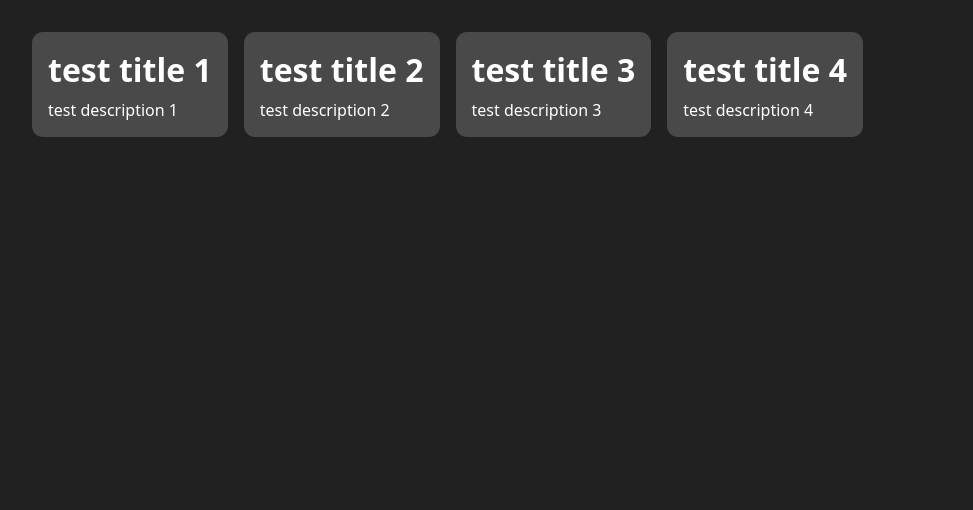
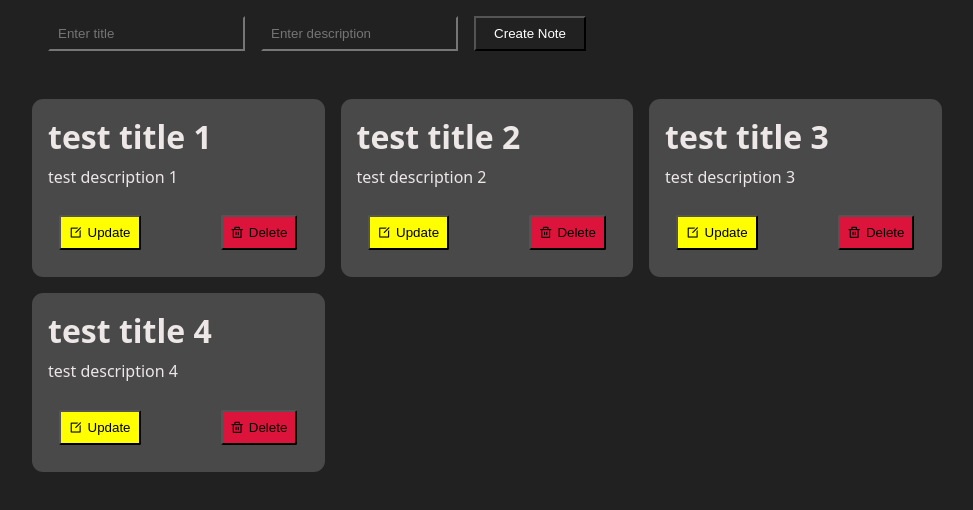
Before and after one commit to DeveloperHarshal92/Class07, a React (Vite) app in the folder Frontend/: page / in a window 1280 px wide. Shown: the top 510 px of the page, without its empty margins (0-973 px from the left). Built offline with nearby package versions, Linux system fonts and the light colour scheme; no server answers.

Commit message:
Semifinal version before update

```diff
--- a/Frontend/index.html
+++ b/Frontend/index.html
@@ -5,6 +5,10 @@
     <link rel="icon" type="image/svg+xml" href="/vite.svg" />
     <meta name="viewport" content="width=device-width, initial-scale=1.0" />
     <title>package.json</title>
+    <link
+      href="https://cdn.jsdelivr.net/npm/remixicon@4.9.0/fonts/remixicon.css"
+      rel="stylesheet"
+    />
   </head>
   <body>
     <div id="root"></div>
--- a/Frontend/src/App.jsx
+++ b/Frontend/src/App.jsx
@@ -1,5 +1,5 @@
-import React, { useState } from "react";
-import axios from "axios"
+import React, { useEffect, useState } from "react";
+import axios from "axios";
 
 const App = () => {
   const [notes, setNotes] = useState([
@@ -21,22 +21,114 @@ const App = () => {
     },
   ]);
 
-  axios.get("http://localhost:3000/api/notes")
-  .then((res)=>{
-    setNotes(res.data.notes)
-  })
+  function fetchNotes() {
+    axios.get("http://localhost:3000/api/notes").then((res) => {
+      setNotes(res.data.notes);
+    });
+  }
+
+  useEffect(() => {
+    fetchNotes();
+  }, []);
+
+  function handleSubmit(e) {
+    e.preventDefault();
+
+    const { title, description } = e.target.elements;
+
+    axios
+      .post("http://localhost:3000/api/notes", {
+        title: title.value,
+        description: description.value,
+      })
+      .then((res) => {
+        console.log(res.data);
+        fetchNotes();
+      });
+  }
+
+  function handleDelete(noteId) {
+    axios.delete("http://localhost:3000/api/notes/" + noteId).then((res) => {
+      console.log(res.data);
+      fetchNotes();
+    });
+  }
+
+  const [isModelOpen, setIsModelOpen] = useState(false);
+  const [currentNoteid, setCurrentNoteid] = useState(null);
+  const [editData, setEditData] = useState({
+    title: "",
+    description: "",
+  });
+
+  function handleUpdate(note) {
+    setCurrentNoteid(note._id);
+    setEditData({
+      title: note.title,
+      description: note.description,
+    });
+    setIsModelOpen(true);
+  }
+
+  function handleSaveUpdate() {
+    axios.patch("http://localhost:3000/api/notes/" + currentNoteid,editData).then((res)=>{
+      console.log(res.data)
+      setIsModelOpen(false)
+      fetchNotes()
+    })
+  }
+
   return (
     <>
+      <form className="note-create-form" onSubmit={handleSubmit}>
+        <input name="title" type="text" placeholder="Enter title" />
+        <input name="description" type="text" placeholder="Enter description" />
+        <button>Create Note</button>
+      </form>
+
       <div className="notes">
         {notes.map((note) => {
           return (
-            <div className="note">
+            <div className="note" key={note._id}>
               <h1>{note.title}</h1>
               <p>{note.description}</p>
+              <div className="btn">
+                <button
+                  onClick={() => {
+                    handleUpdate(note);
+                  }}
+                  className="update"
+                >
+                  <i className="ri-edit-box-line"></i>Update
+                </button>
+                <button
+                  onClick={() => {
+                    handleDelete(note._id);
+                  }}
+                  className="delete"
+                >
+                  <i className="ri-delete-bin-line"></i>Delete
+                </button>
+              </div>
             </div>
           );
         })}
       </div>
+      {
+        isModelOpen && (
+          <div className="model-layer">
+            <div className="model">
+              <h2>Edit Note</h2>
+              <input type="text" value={editData.title} onChange={(e)=>setEditData({...editData,title:e.target.value})} />
+              <input type="text" value={editData.description} onChange={(e)=>setEditData({...editData,description:e.target.value})} />
+              <div className="model-btn">
+                <button onClick={handleSaveUpdate}>Save</button>
+                <button onClick={()=>setIsModelOpen(false)}>Cancel</button>
+              </div>
+            </div>
+          </div>
+        )
+      }
     </>
   );
 };
--- a/Frontend/src/index.css
+++ b/Frontend/src/index.css
@@ -27,6 +27,25 @@ html {
     sans-serif;
 }
 
+form{
+  padding: 1rem 3rem;
+  display: flex;
+  gap: 1rem;
+
+
+  input{
+    background-color: transparent;
+    color: white;
+    padding: 0.5rem;
+  }
+
+  button{
+    background-color: transparent;
+    color: white;
+    width: 7rem;
+  }
+}
+
 .notes {
   padding: 2rem;
   display: flex;
@@ -37,18 +56,93 @@ html {
 .note {
   background-color: #494949;
   padding: 1rem;
+  max-width: 20rem;
   border-radius: 0.7rem;
-  max-width: 20rem;
-  color: white;
+  color: rgb(237, 231, 231);
   cursor: pointer;
 
   h1{
     padding-bottom: 0.5rem;
   }
+
+  .btn{
+    margin-top: 1rem;
+    display: flex;
+    justify-content: space-between;
+    padding: 0.7rem;
+    gap: 5rem;
+
+    button{
+      padding: 0.5rem;
+      border-radius: 2px;
+      cursor: pointer;
+    }
+
+    button:hover{
+      scale: 1.1;
+      transition: all 0.2s linear;
+    }
+
+    .update{
+      background-color: yellow;
+
+      i{
+        margin-right: 5px;
+      }
+    }
+
+    .delete{
+      background-color: crimson;
+
+      i{
+        margin-right: 5px;
+      }
+    }
+  }
 }
 
 .note:hover {
-  scale: 1.1;
-  transition: all 0.2s linear;
+  /* scale: 1.1;
+  transition: all 0.2s linear; */
   background-color: #373737;
 }
+
+.model-layer{
+  position: fixed;
+  top: 0;
+  left: 0;
+  width: 100%;
+  height: 100%;
+  background-color: rgba(0, 0, 0, 0.5);
+  display: flex;
+  justify-content: center;
+  align-items: center;
+
+  .model{
+    background-color: white;
+    padding: 20px;
+    border-radius: 8px;
+    width: 300px;
+
+    h2{
+      margin-bottom: 10px;
+    }
+
+    input{
+      width: 100%;
+      margin-bottom: 10px;
+      padding: 8px;
+    }
+
+    .model-btn{
+      display: flex;
+      justify-content: space-between;
+      align-items: center;
+      /* padding: 5px; */
+
+      button{
+        padding: 5px;
+      }
+    }
+  }
+}
```
Also changed, not shown: 1 other file (tests, documents, lock files or other folders).
